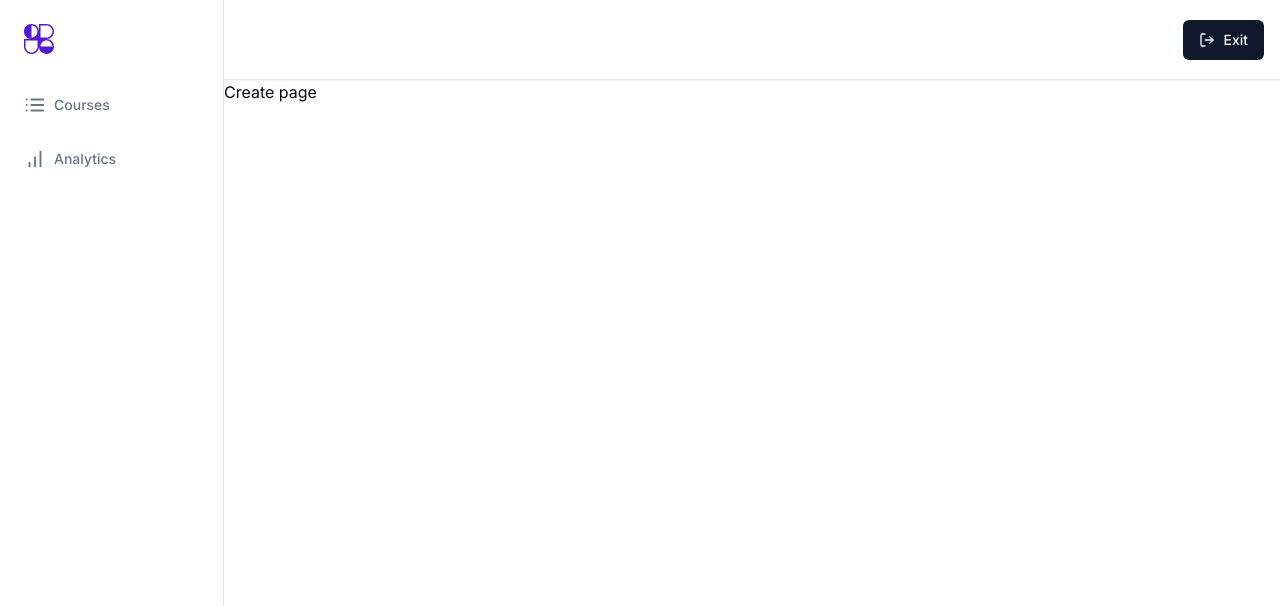
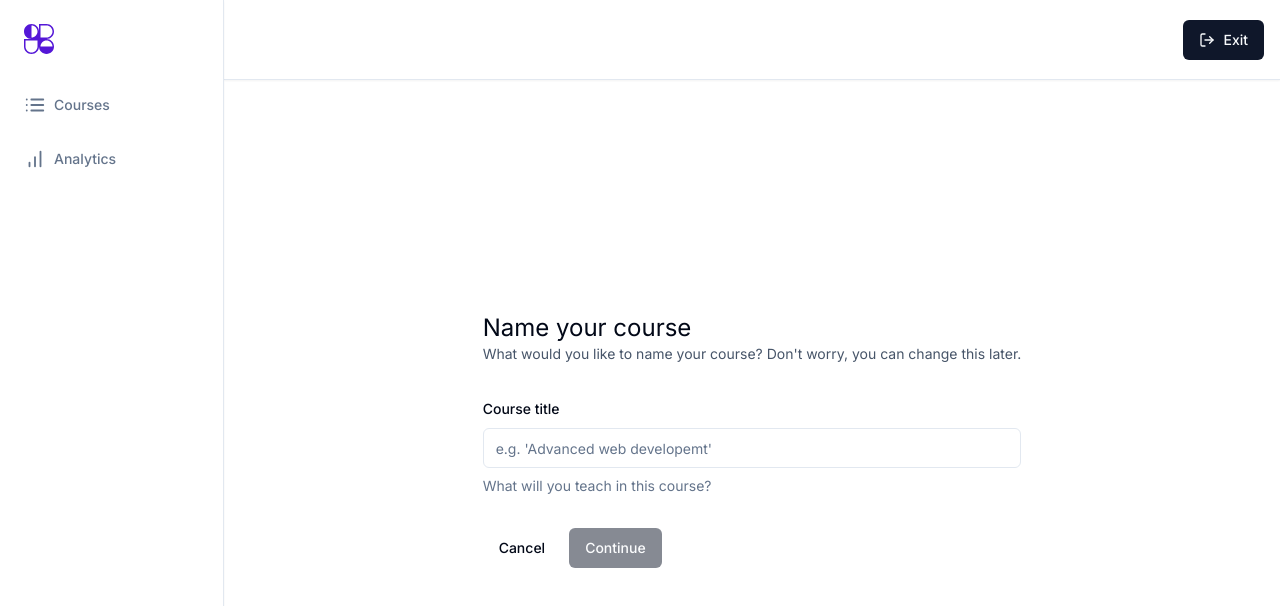
Before and after one commit to VictoriaSTo/course-platform, a Next.js app: page /teacher/create in a window 1280 px wide. Shown: the top 606 px of the page. Built offline with nearby package versions, Linux system fonts and the light colour scheme.

Commit message:
add form to create course page

```diff
--- a/app/(dashboard)/(routes)/teacher/create/page.tsx
+++ b/app/(dashboard)/(routes)/teacher/create/page.tsx
@@ -1,11 +1,107 @@
 "use client"
 
 import React from 'react'
+import * as z from "zod"
+import axios from "axios"
+import { zodResolver } from "@hookform/resolvers/zod"
+import { useForm } from "react-hook-form"
+import { useRouter } from 'next/navigation'
+import Link from 'next/link'
+
+import {
+  Form,
+  FormControl,
+  FormDescription,
+  FormField,
+  FormLabel,
+  FormMessage,
+  FormItem
+} from "@/components/ui/form"
+import { Button } from "@/components/ui/button"
+import { Input } from "@/components/ui/input"
+
+const formSchema = z.object({
+  title: z.string().min(1, {
+    message: "Title is required"
+  })
+})
+
 
 const CreatePage = () => {
+  const router = useRouter();
+  const form = useForm<z.infer<typeof formSchema>>({
+    resolver: zodResolver(formSchema),
+    defaultValues: {
+      title: ""
+    }
+  })
+
+  const { isSubmitting, isValid } = form.formState;
+
+  const onSubmit = async (values: z.infer<typeof formSchema>) => {
+    try {
+      const response = await axios.post("/api/course", values)
+      router.push(`/teacher/courses/${response.data.id}`)
+    } catch {
+      console.log(values)
+      console.log("Smth went wrong")
+    }
+}
+
   return (
-    <div>
-      Create page
+    <div className='max-w-5xl mx-auto flex md:items-center md:justify-center h-full p-6'>
+      <div>
+        <h1 className='text-2xl'>
+          Name your course
+        </h1>
+        <p className='text-sm text-slate-600'>
+          What would you like to name your course? Don&apos;t worry, you can change this later.
+        </p>
+        <Form {...form}>
+          <form onSubmit={form.handleSubmit(onSubmit)}
+          className='space-y-8 mt-8'
+          >
+            <FormField
+              control={form.control}
+              name="title"
+              render={({ field }) => (
+                <FormItem>
+                  <FormLabel>
+                     Course title
+                  </FormLabel>
+                  <FormControl>
+                    <Input
+                      disabled={isSubmitting}
+                      placeholder="e.g. 'Advanced web developemt'"
+                      {...field}
+                    />
+                  </FormControl>
+                  <FormDescription>
+                    What will you teach in this course?
+                  </FormDescription>
+                  <FormMessage />
+                </FormItem>
+              )}
+            />
+            <div className='flex items-center gap-x-2'>
+                <Link href="/">
+                  <Button
+                  type="button"
+                  variant="ghost"
+                  >
+                    Cancel
+                  </Button>
+                </Link>
+                <Button
+                type="submit"
+                disabled={!isValid || isSubmitting}
+                >
+                  Continue
+                </Button>
+            </div>
+          </form>
+        </Form>
+      </div>
     </div>
   )
 }
--- /dev/null
+++ b/components/ui/form.tsx
@@ -0,0 +1,176 @@
+import * as React from "react"
+import * as LabelPrimitive from "@radix-ui/react-label"
+import { Slot } from "@radix-ui/react-slot"
+import {
+  Controller,
+  ControllerProps,
+  FieldPath,
+  FieldValues,
+  FormProvider,
+  useFormContext,
+} from "react-hook-form"
+
+import { cn } from "@/lib/utils"
+import { Label } from "@/components/ui/label"
+
+const Form = FormProvider
+
+type FormFieldContextValue<
+  TFieldValues extends FieldValues = FieldValues,
+  TName extends FieldPath<TFieldValues> = FieldPath<TFieldValues>
+> = {
+  name: TName
+}
+
+const FormFieldContext = React.createContext<FormFieldContextValue>(
+  {} as FormFieldContextValue
+)
+
+const FormField = <
+  TFieldValues extends FieldValues = FieldValues,
+  TName extends FieldPath<TFieldValues> = FieldPath<TFieldValues>
+>({
+  ...props
+}: ControllerProps<TFieldValues, TName>) => {
+  return (
+    <FormFieldContext.Provider value={{ name: props.name }}>
+      <Controller {...props} />
+    </FormFieldContext.Provider>
+  )
+}
+
+const useFormField = () => {
+  const fieldContext = React.useContext(FormFieldContext)
+  const itemContext = React.useContext(FormItemContext)
+  const { getFieldState, formState } = useFormContext()
+
+  const fieldState = getFieldState(fieldContext.name, formState)
+
+  if (!fieldContext) {
+    throw new Error("useFormField should be used within <FormField>")
+  }
+
+  const { id } = itemContext
+
+  return {
+    id,
+    name: fieldContext.name,
+    formItemId: `${id}-form-item`,
+    formDescriptionId: `${id}-form-item-description`,
+    formMessageId: `${id}-form-item-message`,
+    ...fieldState,
+  }
+}
+
+type FormItemContextValue = {
+  id: string
+}
+
+const FormItemContext = React.createContext<FormItemContextValue>(
+  {} as FormItemContextValue
+)
+
+const FormItem = React.forwardRef<
+  HTMLDivElement,
+  React.HTMLAttributes<HTMLDivElement>
+>(({ className, ...props }, ref) => {
+  const id = React.useId()
+
+  return (
+    <FormItemContext.Provider value={{ id }}>
+      <div ref={ref} className={cn("space-y-2", className)} {...props} />
+    </FormItemContext.Provider>
+  )
+})
+FormItem.displayName = "FormItem"
+
+const FormLabel = React.forwardRef<
+  React.ElementRef<typeof LabelPrimitive.Root>,
+  React.ComponentPropsWithoutRef<typeof LabelPrimitive.Root>
+>(({ className, ...props }, ref) => {
+  const { error, formItemId } = useFormField()
+
+  return (
+    <Label
+      ref={ref}
+      className={cn(error && "text-destructive", className)}
+      htmlFor={formItemId}
+      {...props}
+    />
+  )
+})
+FormLabel.displayName = "FormLabel"
+
+const FormControl = React.forwardRef<
+  React.ElementRef<typeof Slot>,
+  React.ComponentPropsWithoutRef<typeof Slot>
+>(({ ...props }, ref) => {
+  const { error, formItemId, formDescriptionId, formMessageId } = useFormField()
+
+  return (
+    <Slot
+      ref={ref}
+      id={formItemId}
+      aria-describedby={
+        !error
+          ? `${formDescriptionId}`
+          : `${formDescriptionId} ${formMessageId}`
+      }
+      aria-invalid={!!error}
+      {...props}
+    />
+  )
+})
+FormControl.displayName = "FormControl"
+
+const FormDescription = React.forwardRef<
+  HTMLParagraphElement,
+  React.HTMLAttributes<HTMLParagraphElement>
+>(({ className, ...props }, ref) => {
+  const { formDescriptionId } = useFormField()
+
+  return (
+    <p
+      ref={ref}
+      id={formDescriptionId}
+      className={cn("text-sm text-muted-foreground", className)}
+      {...props}
+    />
+  )
+})
+FormDescription.displayName = "FormDescription"
+
+const FormMessage = React.forwardRef<
+  HTMLParagraphElement,
+  React.HTMLAttributes<HTMLParagraphElement>
+>(({ className, children, ...props }, ref) => {
+  const { error, formMessageId } = useFormField()
+  const body = error ? String(error?.message) : children
+
+  if (!body) {
+    return null
+  }
+
+  return (
+    <p
+      ref={ref}
+      id={formMessageId}
+      className={cn("text-sm font-medium text-destructive", className)}
+      {...props}
+    >
+      {body}
+    </p>
+  )
+})
+FormMessage.displayName = "FormMessage"
+
+export {
+  useFormField,
+  Form,
+  FormItem,
+  FormLabel,
+  FormControl,
+  FormDescription,
+  FormMessage,
+  FormField,
+}
--- /dev/null
+++ b/components/ui/input.tsx
@@ -0,0 +1,25 @@
+import * as React from "react"
+
+import { cn } from "@/lib/utils"
+
+export interface InputProps
+  extends React.InputHTMLAttributes<HTMLInputElement> {}
+
+const Input = React.forwardRef<HTMLInputElement, InputProps>(
+  ({ className, type, ...props }, ref) => {
+    return (
+      <input
+        type={type}
+        className={cn(
+          "flex h-10 w-full rounded-md border border-input bg-background px-3 py-2 text-sm ring-offset-background file:border-0 file:bg-transparent file:text-sm file:font-medium placeholder:text-muted-foreground focus-visible:outline-none focus-visible:ring-2 focus-visible:ring-ring focus-visible:ring-offset-2 disabled:cursor-not-allowed disabled:opacity-50",
+          className
+        )}
+        ref={ref}
+        {...props}
+      />
+    )
+  }
+)
+Input.displayName = "Input"
+
+export { Input }
--- /dev/null
+++ b/components/ui/label.tsx
@@ -0,0 +1,26 @@
+"use client"
+
+import * as React from "react"
+import * as LabelPrimitive from "@radix-ui/react-label"
+import { cva, type VariantProps } from "class-variance-authority"
+
+import { cn } from "@/lib/utils"
+
+const labelVariants = cva(
+  "text-sm font-medium leading-none peer-disabled:cursor-not-allowed peer-disabled:opacity-70"
+)
+
+const Label = React.forwardRef<
+  React.ElementRef<typeof LabelPrimitive.Root>,
+  React.ComponentPropsWithoutRef<typeof LabelPrimitive.Root> &
+    VariantProps<typeof labelVariants>
+>(({ className, ...props }, ref) => (
+  <LabelPrimitive.Root
+    ref={ref}
+    className={cn(labelVariants(), className)}
+    {...props}
+  />
+))
+Label.displayName = LabelPrimitive.Root.displayName
+
+export { Label }
```
Also changed, not shown: package.json (+7 -1 lines), 1 other file (tests, documents, lock files or other folders).
